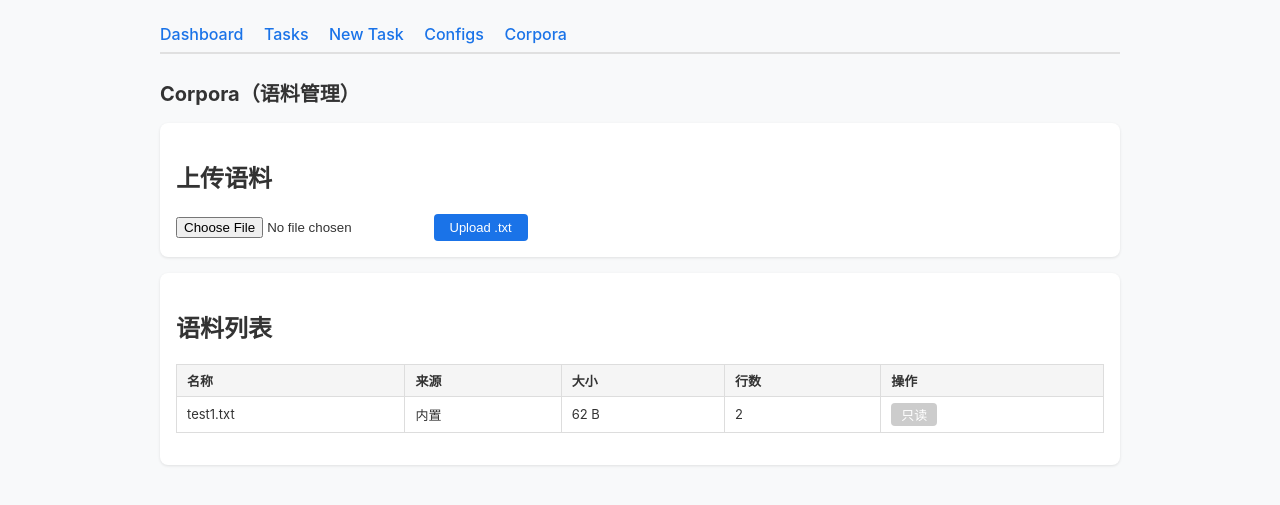
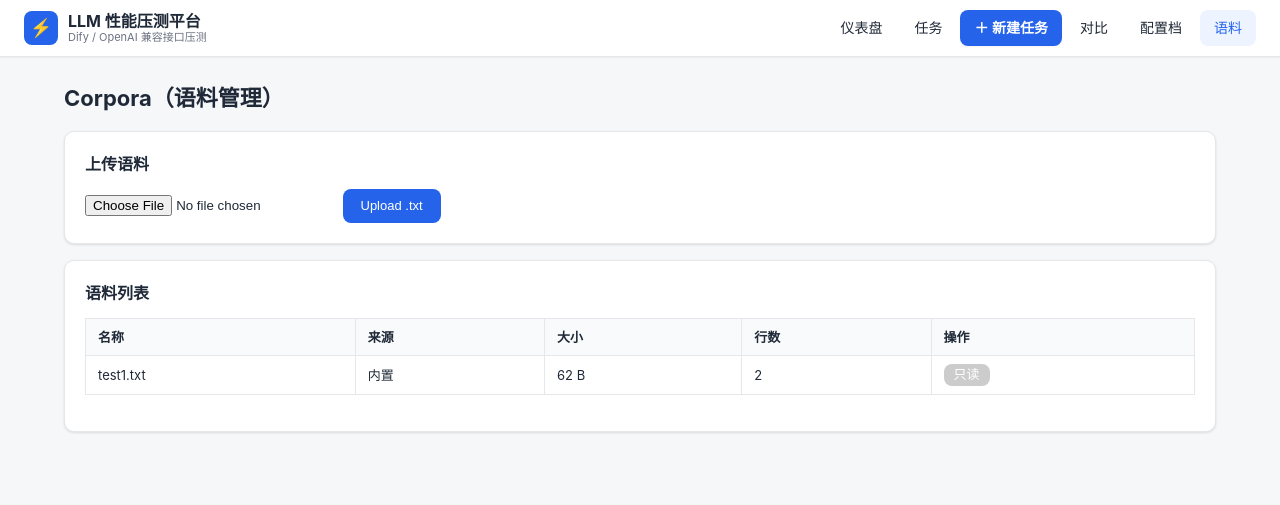
Before and after one commit to Honky212/LLMperfomance, a FastAPI app: page /corpora in a window 1280 px wide. Shown: the top 505 px of the page. Run offline with FastAPI, Linux system fonts and the light colour scheme; data that the repository does not hold is empty.

Commit message:
feat(web): 面板 UI 美化
- base.html：CSS 抽离至 base.css、新增 favicon、顶栏品牌 + 中文导航 + 导航高亮

- 其余模板（configs/corpora/index/new_task/tasks）：页面标题中文化

- 新增 web/static/css/base.css（设计系统）、web/static/favicon.svg（站点图标）

- 新增 web页面优化美化方案.md（设计文档）

```diff
--- /dev/null
+++ b/web/static/css/base.css
@@ -0,0 +1,201 @@
+/* ===== LLM 性能压测平台 · 设计系统 ===== */
+:root {
+  --primary: #2563eb;
+  --primary-hover: #1d4ed8;
+  --primary-soft: #eef4ff;
+  --success: #16a34a;
+  --warning: #d97706;
+  --danger: #dc2626;
+  --info: #7c3aed;
+  --bg: #f6f7f9;
+  --surface: #ffffff;
+  --border: #e5e7eb;
+  --text: #1f2937;
+  --text-muted: #6b7280;
+  --radius: 10px;
+  --radius-sm: 6px;
+  --shadow-sm: 0 1px 2px rgba(0,0,0,.05);
+  --shadow: 0 1px 3px rgba(0,0,0,.08), 0 1px 2px rgba(0,0,0,.04);
+  --font: -apple-system, BlinkMacSystemFont, "Segoe UI", "Microsoft YaHei", Roboto, sans-serif;
+  --mono: ui-monospace, SFMono-Regular, "SF Mono", Consolas, "Microsoft YaHei", monospace;
+}
+
+* { box-sizing: border-box; }
+
+body {
+  font-family: var(--font);
+  margin: 0;
+  padding: 0;
+  background: var(--bg);
+  color: var(--text);
+  line-height: 1.55;
+}
+
+/* ===== 顶栏 ===== */
+.topbar {
+  display: flex;
+  align-items: center;
+  justify-content: space-between;
+  flex-wrap: wrap;
+  gap: 12px;
+  background: var(--surface);
+  border-bottom: 1px solid var(--border);
+  padding: 10px 24px;
+  box-shadow: var(--shadow-sm);
+  position: sticky;
+  top: 0;
+  z-index: 100;
+}
+.brand { display: flex; align-items: center; gap: 10px; }
+.logo {
+  width: 34px; height: 34px;
+  display: inline-flex; align-items: center; justify-content: center;
+  background: var(--primary); color: #fff;
+  border-radius: 8px; font-size: 18px; flex: none;
+}
+.brand-name { font-size: 16px; font-weight: 700; line-height: 1.2; }
+.brand-sub { font-size: 11px; color: var(--text-muted); line-height: 1.2; }
+.nav { display: flex; align-items: center; gap: 4px; flex-wrap: wrap; }
+.nav a {
+  display: inline-block;
+  padding: 7px 14px;
+  border-radius: 8px;
+  color: var(--text);
+  text-decoration: none;
+  font-size: 14px;
+  font-weight: 500;
+  transition: background .15s, color .15s;
+}
+.nav a:hover { background: var(--bg); color: var(--primary); }
+.nav a.active { background: var(--primary-soft); color: var(--primary); }
+.nav a.nav-cta { background: var(--primary); color: #fff; font-weight: 600; box-shadow: var(--shadow-sm); }
+.nav a.nav-cta:hover { background: var(--primary-hover); }
+.nav a.nav-cta.active { background: var(--primary-hover); color: #fff; }
+
+/* ===== 内容容器 ===== */
+.container {
+  max-width: 1200px;
+  margin: 0 auto;
+  padding: 24px;
+}
+
+h1 { font-size: 22px; margin: 0 0 16px; }
+h2 { font-size: 16px; margin: 0 0 12px; }
+h3 { font-size: 14px; margin: 12px 0 8px; }
+
+/* ===== 卡片 ===== */
+.card {
+  background: var(--surface);
+  border: 1px solid var(--border);
+  border-radius: var(--radius);
+  padding: 20px;
+  margin-bottom: 16px;
+  box-shadow: var(--shadow);
+}
+
+/* ===== 表格 ===== */
+table { border-collapse: collapse; width: 100%; font-size: 13px; margin-bottom: 16px; }
+th, td { border: 1px solid var(--border); padding: 8px 12px; text-align: left; vertical-align: middle; }
+th { background: #f9fafb; font-weight: 600; white-space: nowrap; }
+tbody tr:nth-child(even) { background: #fafbfc; }
+tbody tr:hover { background: var(--primary-soft); }
+
+/* ===== 按钮 ===== */
+.btn {
+  display: inline-block;
+  padding: 8px 18px;
+  background: var(--primary);
+  color: #fff;
+  border: none;
+  border-radius: 8px;
+  cursor: pointer;
+  font-size: 13px;
+  text-decoration: none;
+  line-height: 1.4;
+  transition: background .15s;
+}
+.btn:hover { background: var(--primary-hover); }
+.btn-danger { background: var(--danger); }
+.btn-danger:hover { background: #b91c1c; }
+.btn-sm { padding: 4px 10px; font-size: 12px; }
+
+/* ===== 辅助文本 ===== */
+.muted { color: var(--text-muted); font-size: 12px; }
+
+/* ===== 状态徽标 ===== */
+.status-badge {
+  display: inline-block;
+  padding: 2px 10px;
+  border-radius: 999px;
+  font-size: 11px;
+  font-weight: 600;
+  line-height: 1.6;
+  white-space: nowrap;
+}
+.status-pending   { background: #f3f4f6; color: #6b7280; }
+.status-running   { background: #eef4ff; color: #2563eb; animation: pulse 1.6s ease-in-out infinite; }
+.status-completed { background: #e8f7ee; color: #16a34a; }
+.status-failed    { background: #fdeaea; color: #dc2626; }
+.status-cancelled { background: #fef3e2; color: #d97706; }
+.status-orphaned  { background: #f3eefb; color: #7c3aed; }
+
+@keyframes pulse {
+  0%, 100% { opacity: 1; }
+  50% { opacity: .55; }
+}
+
+/* ===== 实时进度日志 ===== */
+#progress-log {
+  font-family: var(--mono);
+  font-size: 12px;
+  background: #1e1e1e;
+  color: #d4d4d4;
+  padding: 12px;
+  border-radius: var(--radius-sm);
+  max-height: 400px;
+  overflow-y: auto;
+  white-space: pre-wrap;
+  word-break: break-all;
+}
+
+/* ===== Token 条 ===== */
+.token-bar {
+  display: flex; align-items: center; gap: 8px;
+  margin-bottom: 16px;
+  padding: 8px 12px;
+  background: #fff3cd;
+  border-radius: var(--radius-sm);
+  font-size: 12px;
+}
+.token-bar.hidden { display: none; }
+.token-bar input {
+  flex: 1; padding: 6px 10px;
+  border: 1px solid #ccc; border-radius: 6px;
+  font-family: var(--mono); font-size: 12px;
+}
+.token-ok { background: #d4edda !important; }
+
+/* ===== 表单 ===== */
+input[type="text"], input[type="number"], input[type="password"], select {
+  padding: 8px 10px;
+  border: 1px solid var(--border);
+  border-radius: var(--radius-sm);
+  font-size: 13px;
+  font-family: var(--font);
+  background: var(--surface);
+  color: var(--text);
+  max-width: 100%;
+}
+input:focus, select:focus {
+  outline: none;
+  border-color: var(--primary);
+  box-shadow: 0 0 0 3px var(--primary-soft);
+}
+
+/* ===== 响应式 ===== */
+@media (max-width: 768px) {
+  .topbar { padding: 10px 16px; }
+  .container { padding: 16px; }
+  .nav { gap: 2px; }
+  .nav a { padding: 7px 10px; font-size: 13px; }
+}
--- a/web/templates/base.html
+++ b/web/templates/base.html
@@ -3,54 +3,30 @@
 <head>
 <meta charset="UTF-8">
 <meta name="viewport" content="width=device-width,initial-scale=1">
-<title>{% block title %}LLM Perf Panel{% endblock %}</title>
-<style>
-body { font-family: -apple-system,BlinkMacSystemFont,"Segoe UI",Roboto,sans-serif;
-       max-width: 960px; margin: 0 auto; padding: 24px; background: #f8f9fa; color: #333; }
-nav { margin-bottom: 24px; border-bottom: 2px solid #e0e0e0; padding-bottom: 8px; }
-nav a { margin-right: 16px; text-decoration: none; color: #1a73e8; font-weight: 500; }
-nav a:hover { text-decoration: underline; }
-h1 { font-size: 20px; margin-bottom: 16px; }
-table { border-collapse: collapse; width: 100%; font-size: 13px; margin-bottom: 16px; }
-th, td { border: 1px solid #ddd; padding: 6px 10px; text-align: left; }
-th { background: #f5f5f5; }
-.btn { display: inline-block; padding: 6px 16px; background: #1a73e8; color: #fff;
-       border: none; border-radius: 4px; cursor: pointer; font-size: 13px; text-decoration: none; }
-.btn:hover { background: #1557b0; }
-.btn-danger { background: #d93025; }
-.btn-danger:hover { background: #b3261e; }
-.muted { color: #888; font-size: 12px; }
-.status-badge { display: inline-block; padding: 2px 8px; border-radius: 10px; font-size: 11px;
-                font-weight: bold; color: #fff; }
-.status-pending { background: #9e9e9e; }
-.status-running { background: #1a73e8; }
-.status-completed { background: #34a853; }
-.status-failed { background: #d93025; }
-.status-cancelled { background: #ea8600; }
-.status-orphaned { background: #7b1fa2; }
-.card { background: #fff; border-radius: 8px; padding: 16px; margin-bottom: 16px;
-        box-shadow: 0 1px 3px rgba(0,0,0,0.1); }
-#progress-log { font-family: monospace; font-size: 12px; background: #1e1e1e; color: #d4d4d4;
-                padding: 12px; border-radius: 4px; max-height: 400px; overflow-y: auto;
-                white-space: pre-wrap; word-break: break-all; }
-/* Token bar */
-.token-bar { display: flex; align-items: center; gap: 8px; margin-bottom: 16px;
-             padding: 8px 12px; background: #fff3cd; border-radius: 4px; font-size: 12px; }
-.token-bar.hidden { display: none; }
-.token-bar input { flex: 1; padding: 4px 8px; border: 1px solid #ccc; border-radius: 3px;
-                   font-family: monospace; font-size: 12px; }
-.token-bar .btn-sm { padding: 4px 10px; font-size: 11px; }
-.token-ok { background: #d4edda !important; }
-</style>
+<title>{% block title %}LLM 性能压测平台{% endblock %}</title>
+<link rel="icon" href="/static/favicon.svg" type="image/svg+xml">
+<link rel="stylesheet" href="/static/css/base.css">
 </head>
 <body>
-<nav>
-  <a href="/">Dashboard</a>
-  <a href="/tasks">Tasks</a>
-  <a href="/tasks/new">New Task</a>
-  <a href="/configs">Configs</a>
-  <a href="/corpora">Corpora</a>
-</nav>
+<header class="topbar">
+  <div class="brand">
+    <span class="logo">⚡</span>
+    <div class="brand-text">
+      <div class="brand-name">LLM 性能压测平台</div>
+      <div class="brand-sub">Dify / OpenAI 兼容接口压测</div>
+    </div>
+  </div>
+  <nav class="nav">
+    <a href="/" data-nav="/">仪表盘</a>
+    <a href="/tasks" data-nav="/tasks">任务</a>
+    <a href="/tasks/new" class="nav-cta" data-nav="/tasks/new">＋ 新建任务</a>
+    <a href="/compare" data-nav="/compare">对比</a>
+    <a href="/configs" data-nav="/configs">配置档</a>
+    <a href="/corpora" data-nav="/corpora">语料</a>
+  </nav>
+</header>
+
+<main class="container">
 
 <!-- Token 管理条：仅在服务器启用了 WEB_TOKEN 时显示 -->
 <div id="token-bar" class="token-bar hidden">
@@ -62,6 +38,19 @@ th { background: #f5f5f5; }
 </div>
 
 {% block content %}{% endblock %}
+</main>
+
+<script>
+// 导航高亮：按当前路径匹配，无需后端注入
+(function() {
+  var path = location.pathname;
+  document.querySelectorAll('.nav a[data-nav]').forEach(function(a) {
+    var t = a.getAttribute('data-nav');
+    var hit = (t === '/') ? (path === '/') : (path === t || path.indexOf(t + '/') === 0);
+    if (hit) a.classList.add('active');
+  });
+})();
+</script>
 
 <script>
 // ---- Token 管理（localStorage 持久化）----
--- a/web/templates/configs.html
+++ b/web/templates/configs.html
@@ -1,5 +1,5 @@
 {% extends "base.html" %}
-{% block title %}Configs - LLM Perf Panel{% endblock %}
+{% block title %}配置档 - LLM 性能压测平台{% endblock %}
 {% block content %}
 <h1>Configuration Profiles</h1>
 <div class="card">
--- a/web/templates/corpora.html
+++ b/web/templates/corpora.html
@@ -1,5 +1,5 @@
 {% extends "base.html" %}
-{% block title %}Corpora - LLM Perf Panel{% endblock %}
+{% block title %}语料 - LLM 性能压测平台{% endblock %}
 {% block content %}
 <h1>Corpora（语料管理）</h1>
 
--- a/web/templates/index.html
+++ b/web/templates/index.html
@@ -1,5 +1,5 @@
 {% extends "base.html" %}
-{% block title %}Dashboard - LLM Perf Panel{% endblock %}
+{% block title %}仪表盘 - LLM 性能压测平台{% endblock %}
 {% block content %}
 <h1>Dashboard</h1>
 <div class="card">
--- a/web/templates/new_task.html
+++ b/web/templates/new_task.html
@@ -1,5 +1,5 @@
 {% extends "base.html" %}
-{% block title %}New Task - LLM Perf Panel{% endblock %}
+{% block title %}新建任务 - LLM 性能压测平台{% endblock %}
 {% block content %}
 <h1>New Task</h1>
 <div class="card">
--- a/web/templates/tasks.html
+++ b/web/templates/tasks.html
@@ -1,5 +1,5 @@
 {% extends "base.html" %}
-{% block title %}Tasks - LLM Perf Panel{% endblock %}
+{% block title %}任务 - LLM 性能压测平台{% endblock %}
 {% block content %}
 <h1>Tasks</h1>
 <a href="/tasks/new" class="btn">+ New Task</a>
```
Also changed, not shown: web页面优化美化方案.md (added, +358 -0 lines), web/static/favicon.svg (added).
